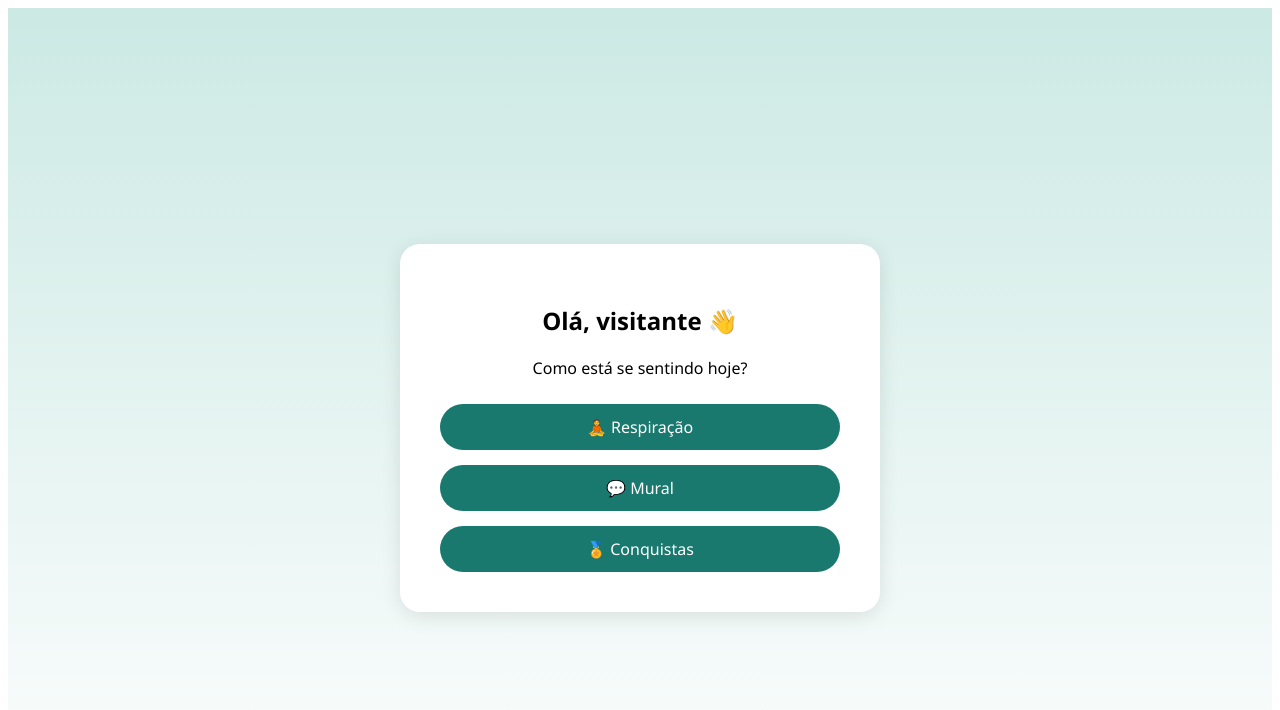
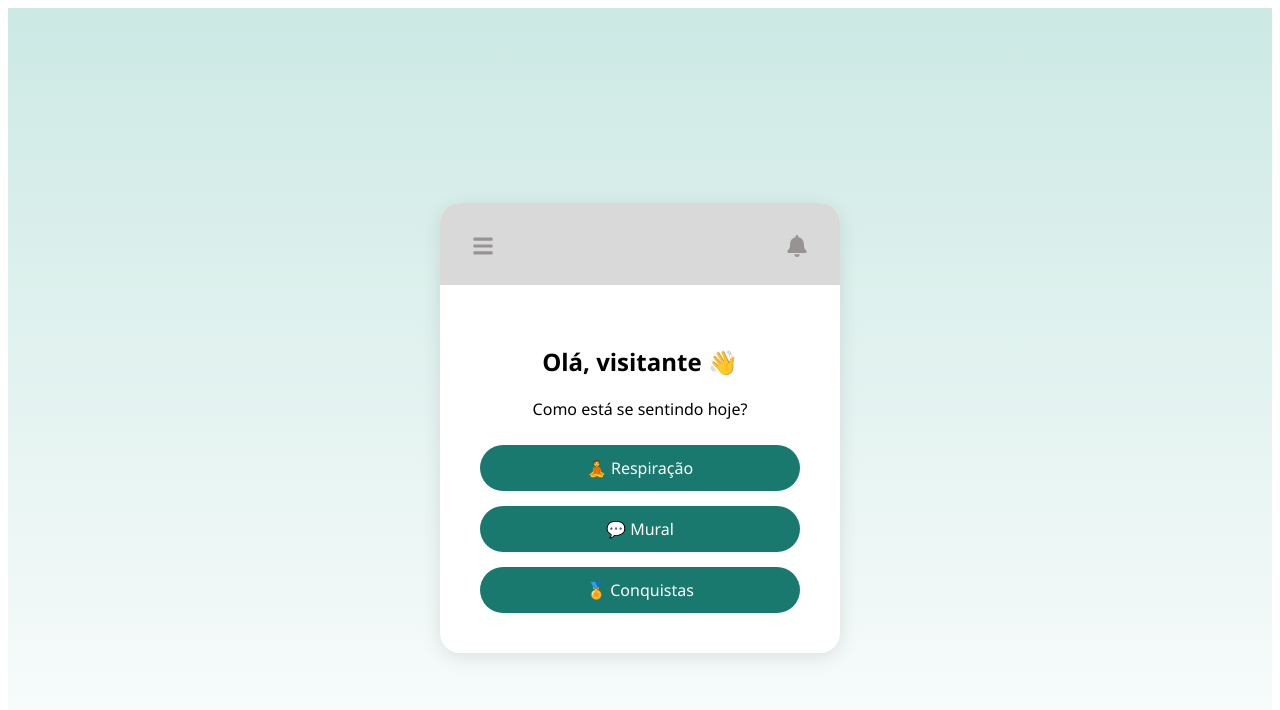
Before and after one commit to nathanriccelle/bem-estar-estudantes, a React (Create React App) app: page /home in a window 1280 px wide. Shown: the top 710 px of the page. Built offline with nearby package versions, Linux system fonts and the light colour scheme.

Commit message:
Header na Home

```diff
--- a/src/components/Home.css
+++ b/src/components/Home.css
@@ -8,9 +8,12 @@
   padding: 20px;
 }
 
+.conteudo {
+  padding: 40px;
+}
+
 .home-box {
   background: #fff;
-  padding: 40px;
   border-radius: 20px;
   text-align: center;
   box-shadow: 0 4px 20px rgba(0,0,0,0.1);
--- a/src/components/Home.js
+++ b/src/components/Home.js
@@ -2,6 +2,7 @@ import React, { useContext } from "react";
 import { Link } from "react-router-dom";
 import { UserContext } from "../context/UserContext";
 import "./Home.css";
+import Header from "./header";
 
 export default function Home() {
   const { username } = useContext(UserContext);
@@ -9,6 +10,8 @@ export default function Home() {
   return (
     <main className="home-container">
       <section className="home-box">
+        <Header/>
+        <div className="conteudo">
         <h1>Olá, {username || "visitante"} 👋</h1>
         <p>Como está se sentindo hoje?</p>
 
@@ -17,6 +20,7 @@ export default function Home() {
           <Link to="/mural" className="menu-item">💬 Mural</Link>
           <Link to="/conquistas" className="menu-item">🏅 Conquistas</Link>
         </nav>
+        </div>
       </section>
     </main>
   );
```
